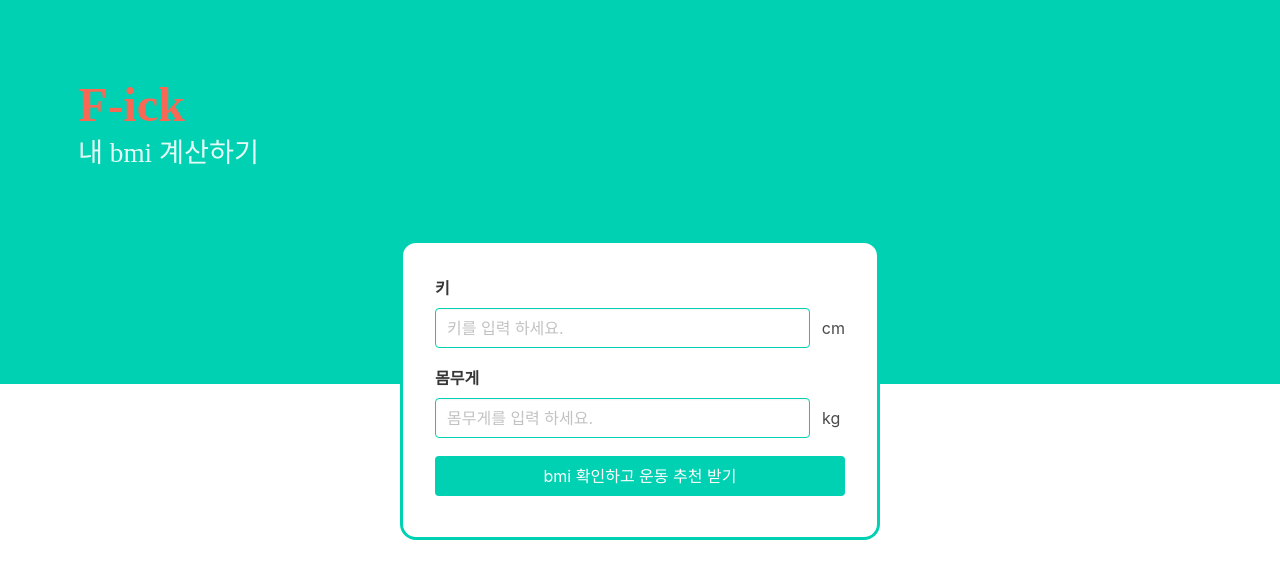
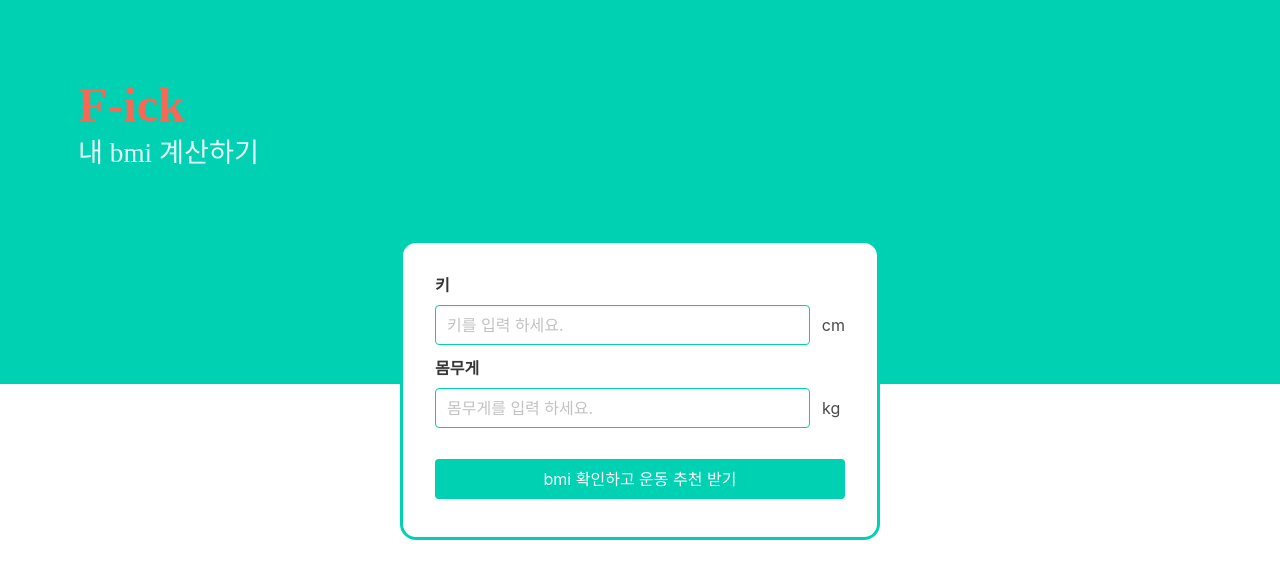
Before and after one commit to chamchimayo/bmi_calculator, a Flask app: template templates/index.html in a window 1280 px wide. Shown: the top 579 px of the page. Run offline with Flask 2, Linux system fonts and the light colour scheme; the template is opened without the code that fills it: most values are stand-ins (such as "Sample title", 1, 10 or a date in 2020); some web fonts are replaced.

Commit message:
백지영 - 전체 css 진짜 완료 09/22 00:25

```diff
--- a/static/mystyle.css
+++ b/static/mystyle.css
@@ -122,6 +122,10 @@
     border: #00d1b2 solid 3px;
 }
 
+#bmi-register-btn {
+    margin-top: 20px;
+}
+
 .bmi-input {
     width: 375px;
     margin-right: 12px;
--- a/templates/index.html
+++ b/templates/index.html
@@ -77,7 +77,7 @@
             <span>kg</span>
         </div>
     </div>
-    <button class="button is-primary" onclick="user_bmi_regsiter({{ user_num }})">bmi 확인하고 운동 추천 받기</button>
+    <button class="button is-primary" id="bmi-register-btn" onclick="user_bmi_regsiter({{ user_num }})">bmi 확인하고 운동 추천 받기</button>
 </div>
 
 </body>
```
